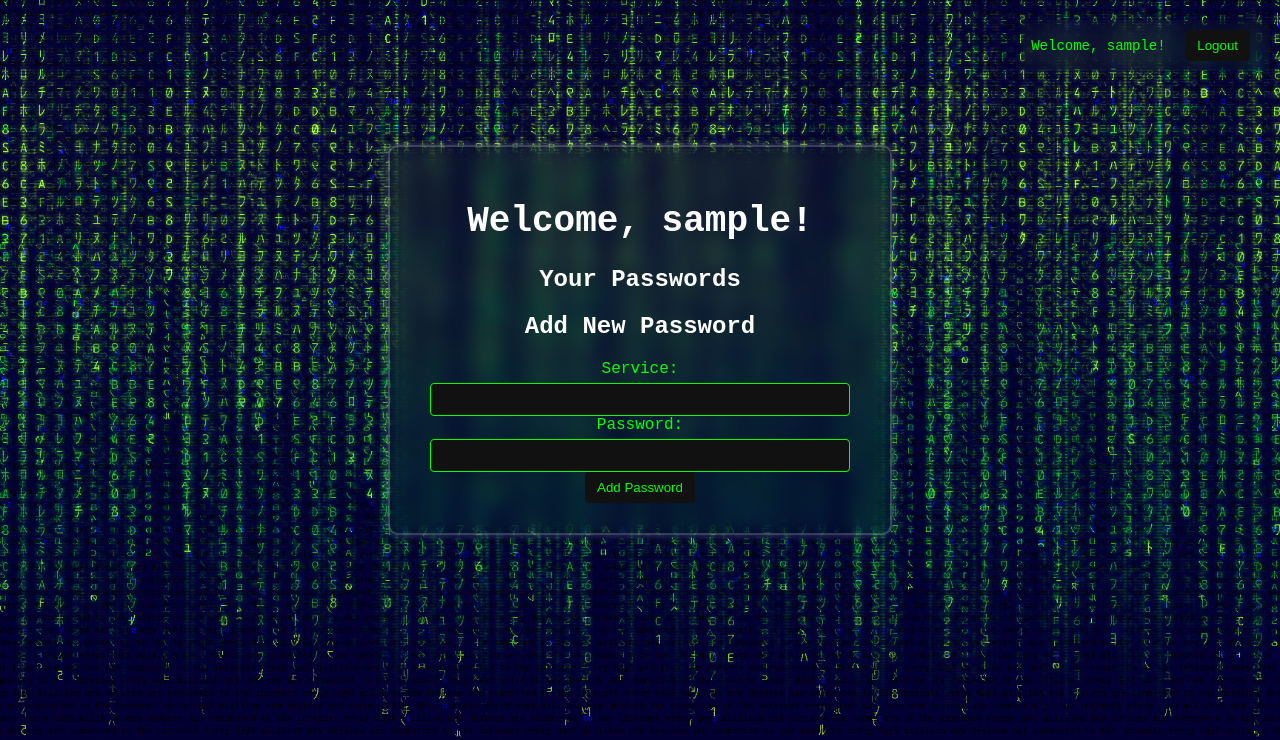
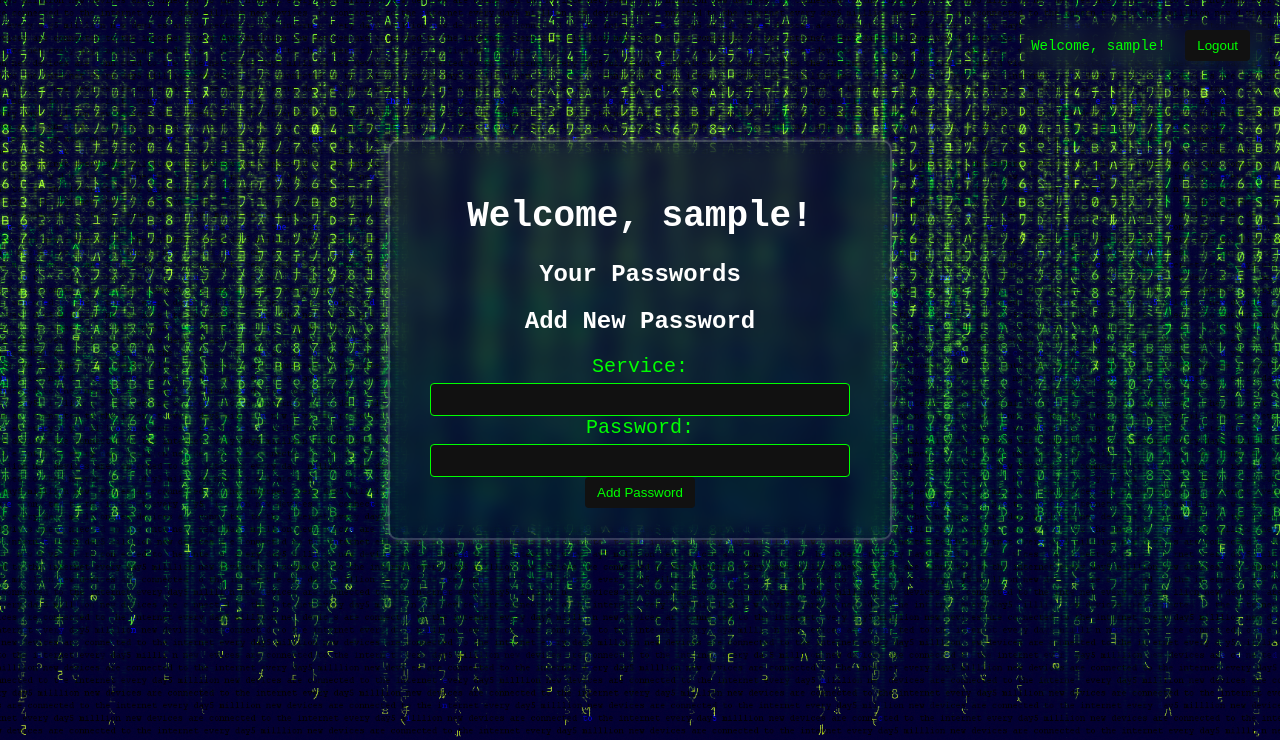
Before and after one commit to omarmalas/PM, a Flask app: page /dashboard/1 in a window 1280 px wide. Shown: the part 60-800 px from the top of the page. Run offline with Flask 3, Linux system fonts and the light colour scheme; the visitor is signed in with stand-in values (Sample User, id 1); data that the repository does not hold is empty.

Commit message:
Update style.css

```diff
--- a/static/stylesheets/style.css
+++ b/static/stylesheets/style.css
@@ -256,6 +256,7 @@ result-section {
 
 .password-list li {
     margin-top: 20px;
+    font
 }
 
 .password-list li a {
@@ -265,7 +266,6 @@ result-section {
     color: #0f0;
     display: inline-block;
     transition: background-color 0.3s ease-in-out, color 0.3s ease-in-out, border-color 0.3s ease-in-out;
-    right: 0;
 }
 
 .password-list li a:hover {
@@ -276,6 +276,7 @@ result-section {
 
 #addPasswordForm {
     margin-top: 20px;
+    font-size: 20px;
 }
 
 #addPasswordButton {
```
